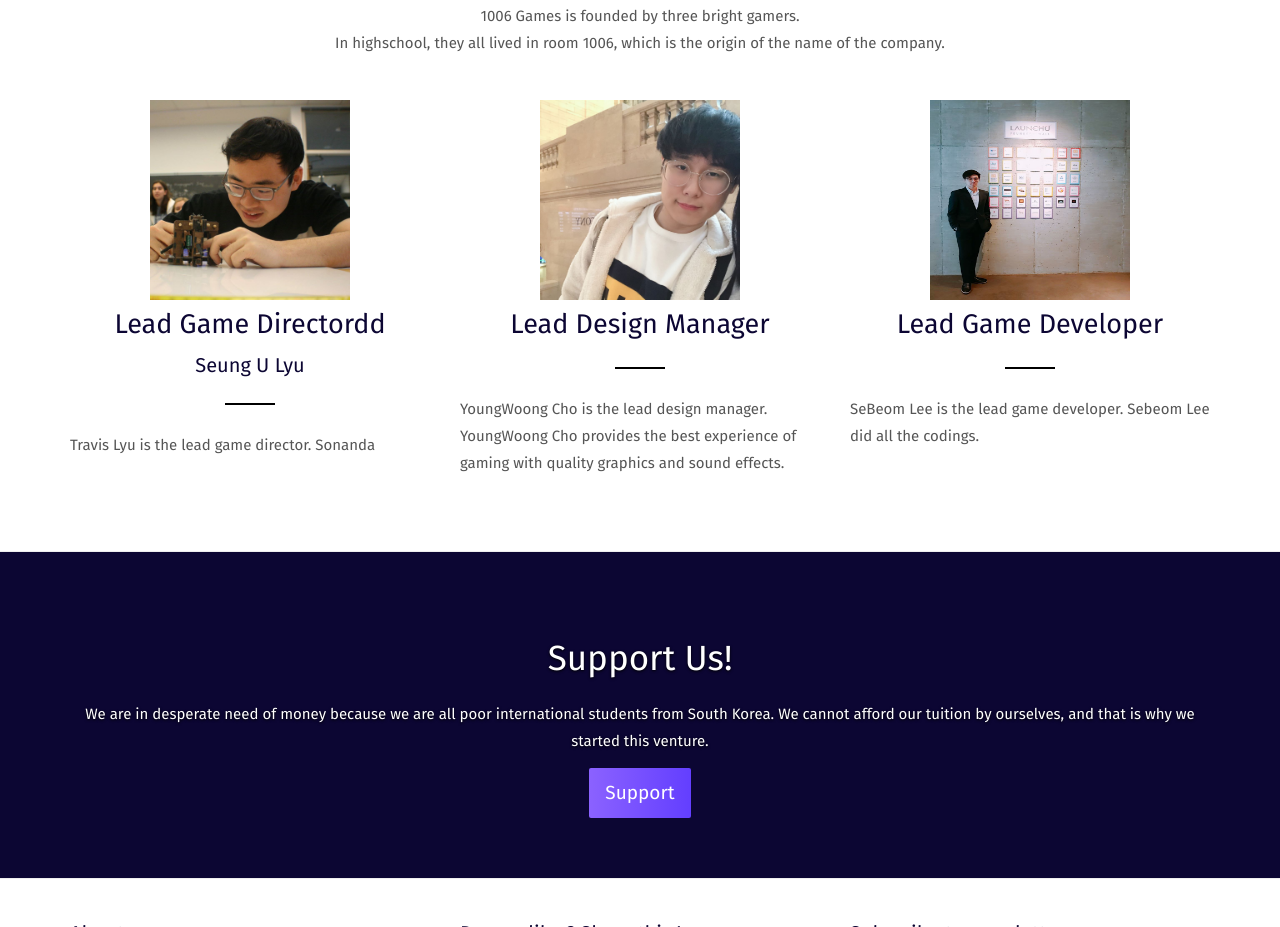
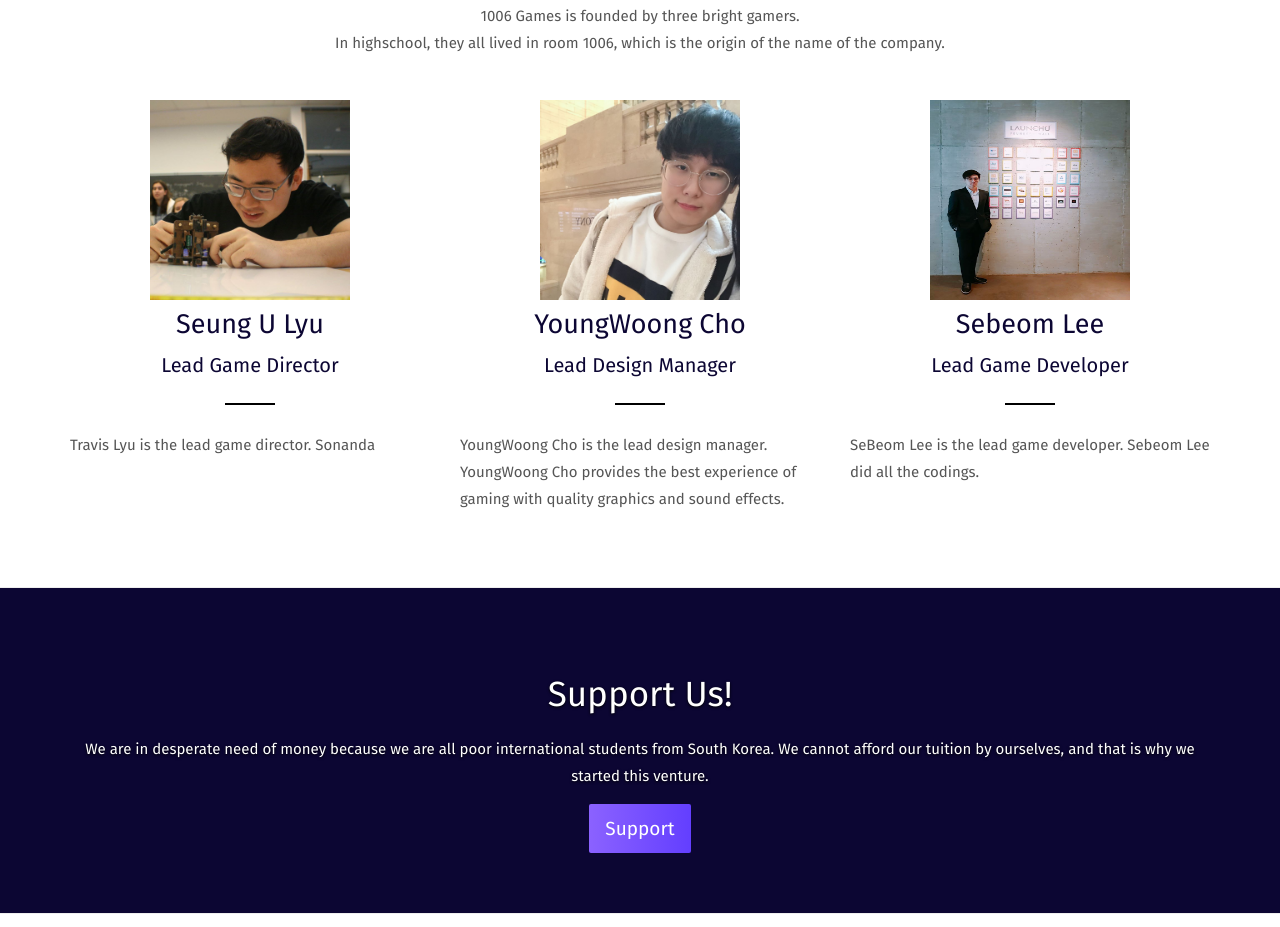
Before and after one commit to k2sebeom/1006Games.io, a plain HTML site: page index.html in a window 1280 px wide. Shown: the part 780-1707 px from the top of the page. Drawn offline with Linux system fonts and the light colour scheme; a script that the page names is missing; a web font is replaced by a local one.

Commit message:
Update index.html

```diff
--- a/index.html
+++ b/index.html
@@ -81,8 +81,8 @@
                         <img src="assets/images/Travis.jpg" width="200" height="200">
                     </div>
                     <div class="text-center">
-                        <h3>Lead Game Directordd</h3>
-                        <h4>Seung U Lyu</h4>
+                        <h3>Seung U Lyu</h3>
+                        <h4>Lead Game Director</h4>
                     </div>
                     <hr style="border-width: 2px; border-color: black; max-width: 5rem">
                     <div>
@@ -94,7 +94,8 @@
                         <img src="assets/images/Hero.jpg" width="200" height="200">
                     </div>
                     <div class="text-center">
-                        <h3>Lead Design Manager</h3>
+                        <h3>YoungWoong Cho</h3>
+                        <h4>Lead Design Manager</h4>
                     </div>
                     <hr style="border-width: 2px; border-color: black; max-width: 5rem">
                     <div>
@@ -105,7 +106,8 @@
                         <img src="assets/images/Seb.jpg" width="200" height="200">
                     </div>
                     <div class="text-center">
-                        <h3>Lead Game Developer</h3>
+                        <h3>Sebeom Lee</h3>
+                        <h4>Lead Game Developer</h4>
                     </div>
                     <hr style="border-width: 2px; border-color: black; max-width: 5rem">
                     <div>
```
